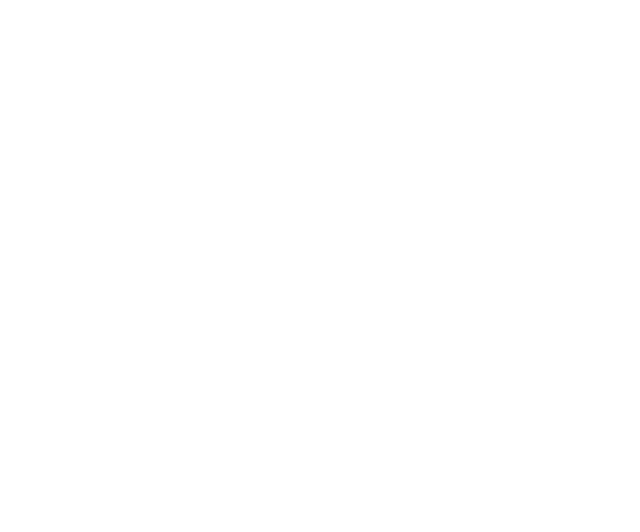
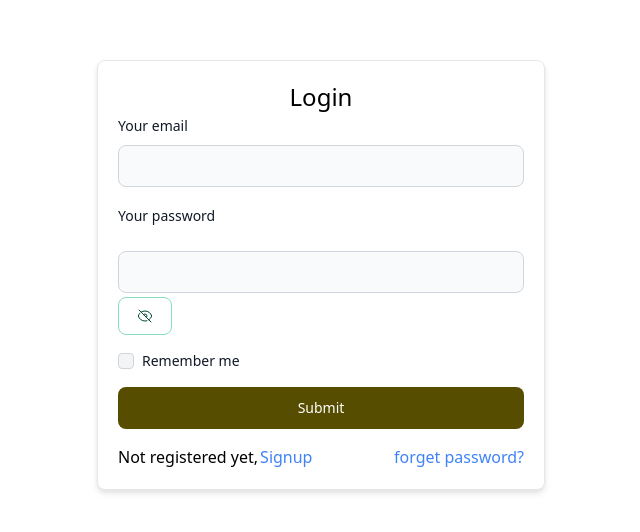
Before and after one commit to Prajay-Chaudhary/aid-platform-frontend, a React (Vite) app: page /update-password in a window 1280 px wide. Before the commit this address had no page. Shown: the part 132-664 px from the top of the page, without its empty margins (319-959 px from the left). Built offline with nearby package versions, Linux system fonts and the light colour scheme.

Commit message:
update password fetaure and password reset form & send rest password link to user email.

```diff
--- a/package.json
+++ b/package.json
@@ -12,6 +12,7 @@
         "dotenv": "^16.1.1",
         "flowbite": "^1.6.5",
         "flowbite-react": "^0.4.4",
+        "formik": "^2.4.2",
         "install": "^0.13.0",
         "jwt-decode": "^3.1.2",
         "leaflet": "^1.9.4",
@@ -20,7 +21,9 @@
         "react-google-places-autocomplete": "^4.0.1",
         "react-icons": "^4.9.0",
         "react-leaflet": "^4.2.1",
-        "react-router-dom": "6.4"
+        "react-router-dom": "6.4",
+        "react-toastify": "^9.1.3",
+        "yup": "^1.2.0"
     },
     "devDependencies": {
         "@tailwindcss/jit": "^0.1.18",
--- a/src/App.jsx
+++ b/src/App.jsx
@@ -11,6 +11,10 @@
 import RequestDetail from './pages/RequestDetail';
 import UserContext from './context/UserContext';
 import MyRequest from './pages/MyRequest';
+import ChangePassword from './pages/ChangePassword';
+import { ToastContainer } from 'react-toastify';
+import 'react-toastify/dist/ReactToastify.css';
+import PasswordReseSendtLink from './pages/PasswordReseSendtLink';
 
 function App() {
 
@@ -26,6 +30,7 @@
     <UserContext.Provider value={{ token }}>
       <Router>
         <>
+          <ToastContainer />
           <TopBar />
           <Routes>
             <Route exact path="/" element={<Home />} />
@@ -37,6 +42,8 @@
             <Route path="/chat/:user_id" element={token ? <Chat /> : <Login />} />
             <Route path="/request-details" element={token ? <RequestDetail /> : <Login />} />
             <Route path="/my-requests" element={token ? <MyRequest /> : <Login />} />
+            <Route path="/update-password" element={token ? <ChangePassword /> : <Login />} />
+            <Route exact path="/password-reset" element={<PasswordReseSendtLink />} />
           </Routes>
         </>
       </Router>
--- /dev/null
+++ b/src/components/Account/PasswordResetForm.jsx
@@ -0,0 +1,59 @@
+import React, { useState } from 'react';
+import { toast } from 'react-toastify';
+import { Button, TextInput } from "flowbite-react";
+
+const PasswordResetForm = () => {
+  const [email, setEmail] = useState('');
+
+  const handleSubmit = async (e) => {
+    e.preventDefault();
+
+    try {
+      const response = await fetch('http://localhost:3001/users/password/reset', {
+        method: 'POST',
+        headers: { 'Content-Type': 'application/json' },
+        body: JSON.stringify({ email }),
+      });
+
+      if (response.ok) {
+        toast.success('Password reset instructions have been sent to your email');
+      } else {
+        toast.error('Failed to send password reset instructions');
+      }
+    } catch (error) {
+      console.error(error);
+      toast.error('An error occurred while processing your request');
+    }
+  };
+
+  return (
+    <>
+      <div className="w-full h-screen flex items-center justify-center m-auto">
+        <div className="max-w-md w-full m-auto mt-20 md:mt-48 p-5 bg-white border drop-shadow-md hover:drop-shadow-2xl">
+          <h2 className="font-medium text-2xl text-center mb-4">Reset your password</h2>
+          <form onSubmit={handleSubmit}>
+            <div className='flex flex-col'>
+              <div>
+                <TextInput
+                  type="email"
+                  placeholder="Enter your email"
+                  value={email}
+                  onChange={(e) => setEmail(e.target.value)}
+                  required="true"
+                />
+              </div>
+              <div className='flex justify-center mt-5'>
+                <Button type="submit"
+                  className='background-color hover:bg-yellow-900'>
+                  Reset
+                </Button>
+              </div>
+            </div>
+          </form>
+        </div>
+      </div>
+    </>
+  );
+};
+
+export default PasswordResetForm;
--- /dev/null
+++ b/src/components/Account/PasswordUpdate.jsx
@@ -0,0 +1,153 @@
+import React, { useState } from 'react';
+import * as Yup from 'yup';
+import { Label, Button, TextInput } from "flowbite-react";
+import { Formik, Form, Field, ErrorMessage } from 'formik';
+import { toast } from 'react-toastify';
+
+const PasswordUpdate = () => {
+  const [loading, setLoading] = useState(false);
+  const token = JSON.parse(sessionStorage.getItem('token'));
+  const user = JSON.parse(sessionStorage.getItem('user'));
+
+  const validationSchema = Yup.object({
+    currentPassword: Yup.string().required('Current password is required'),
+    password: Yup.string().required('New password is required'),
+    confirmPassword: Yup.string()
+      .required('Password confirmation is required')
+      .oneOf([Yup.ref('password'), null], 'Passwords must match'),
+  });
+
+  const handleSubmit = async (data) => {
+    try {
+      setLoading(true);
+      const response = await fetch('http://localhost:3001/password/update', {
+        method: 'PUT',
+        headers: {
+          'content-type': 'application/json',
+          'accept': 'application/json',
+          'Authorization': `Bearer ${token}` // send authorized token to the server
+        },
+        body: JSON.stringify({
+          user: {
+            email: user.email,
+            current_password: data.currentPassword,
+            password: data.password,
+            password_confirmation: data.confirmPassword,
+          },
+        }),
+      });
+      const { notice } = await response.json(); // Extract the notice from the response JSON
+      if (response.ok) {
+        // Remove token from session storage
+        sessionStorage.removeItem('token');
+        toast.success('Password updated successfully, please login!');
+        // Delay the redirect to the login page by 2 second
+        setTimeout(() => {
+          window.location = '/login';
+        }, 2000);
+      } else {
+        toast.error(notice || 'Error updating password');
+      }
+    } catch (error) {
+      toast.error('Error updating password');
+    } finally {
+      setLoading(false);
+    }
+  };
+
+
+  return (
+    <>
+      <div className="w-full h-screen flex items-center justify-center m-auto">
+        <div className="max-w-md w-full m-auto mt-20 md:mt-48 p-5 bg-white border drop-shadow-md hover:drop-shadow-2xl rounded-lg">
+          <h2 className="font-medium text-2xl text-center">Update your password</h2>
+          <div className="p-4">
+            <Formik
+              initialValues={{
+                currentPassword: '',
+                password: '',
+                confirmPassword: '',
+              }}
+              validationSchema={validationSchema}
+              onSubmit={handleSubmit}
+            >
+              {({ errors, touched }) => (
+                <Form className="flex flex-col gap-4">
+                  <div className="relative">
+                    <Label htmlFor="currentPassword">Current password *</Label>
+                    <Field name="currentPassword">
+                      {({ field }) => (
+                        <TextInput
+                          {...field}
+                          id="currentPassword"
+                          type="password"
+                          placeholder="******"
+                          className={`form-input ${errors.currentPassword && touched.currentPassword ? 'error' : ''}`}
+                        />
+                      )}
+                    </Field>
+                    <ErrorMessage
+                      name="currentPassword"
+                      component="span"
+                      className="text-red-500"
+                    />
+                  </div>
+
+                  <div className="relative">
+                    <Label htmlFor="password">New password *</Label>
+                    <Field name="password">
+                      {({ field }) => (
+                        <TextInput
+                          {...field}
+                          id="password"
+                          type="password"
+                          placeholder="******"
+                          className={`form-input ${errors.password && touched.password ? 'error' : ''}`}
+                        />
+                      )}
+                    </Field>
+                    <ErrorMessage
+                      name="password"
+                      component="span"
+                      className="text-red-500"
+                    />
+                  </div>
+
+                  <div className="relative">
+                    <Label htmlFor="confirmPassword">Confirm password *</Label>
+                    <Field name="confirmPassword">
+                      {({ field }) => (
+                        <TextInput
+                          {...field}
+                          id="confirmPassword"
+                          type="password"
+                          placeholder="******"
+                          className={`form-input ${errors.confirmPassword && touched.confirmPassword ? 'error' : ''}`}
+                        />
+                      )}
+                    </Field>
+                    <ErrorMessage
+                      name="confirmPassword"
+                      component="span"
+                      className="text-red-500"
+                    />
+                  </div>
+
+                  <Button
+                    type="submit"
+                    className="bg-blue-400 text-white"
+                    disabled={loading}
+                  >
+                    Update
+                  </Button>
+                </Form>
+              )}
+            </Formik>
+          </div>
+        </div>
+      </div>
+    </>
+  );
+};
+
+export default PasswordUpdate;
--- a/src/components/LoginForm.jsx
+++ b/src/components/LoginForm.jsx
@@ -24,7 +24,7 @@
   return (
     <>
       <div className="w-full h-screen flex items-center justify-center m-auto ">
-        <div className="max-w-md w-full m-auto mt-20 md:mt-48 p-5 bg-white border drop-shadow-md hover:drop-shadow-2xl">
+        <div className="max-w-md w-full m-auto mt-20 md:mt-48 p-5 bg-white border drop-shadow-md hover:drop-shadow-2xl rounded-lg">
           <h2 className="font-medium text-2xl text-center">Login</h2>
           <form className="flex flex-col gap-4" onSubmit={handleSubmit}>
             <div>
@@ -86,7 +86,9 @@
               <p> Not registered yet,
                 <a href="/signup" className="no-underline hover:underline text-blue-500 ml-0.5" >Signup</a></p></div>
             <div>
-              <p className="no-underline hover:underline text-blue-500 ml-0.5">forget password?</p>
+              <p className="no-underline hover:underline text-blue-500 ml-0.5">
+                <a href="/password-reset" className="no-underline hover:underline text-blue-500 ml-0.5" >forget password?</a>
+              </p>
             </div>
           </div>
         </div>
--- /dev/null
+++ b/src/pages/ChangePassword.jsx
@@ -0,0 +1,12 @@
+import React from 'react'
+import PasswordUpdate from '../components/Account/PasswordUpdate'
+
+
+
+const ChangePassword = () => {
+  return (
+    <div>< PasswordUpdate /></div>
+  )
+}
+
+export default ChangePassword
--- /dev/null
+++ b/src/pages/PasswordReseSendtLink.jsx
@@ -0,0 +1,12 @@
+import React from 'react'
+import PasswordResetForm from '../components/Account/PasswordResetForm'
+
+const PasswordReseSendtLink = () => {
+  return (
+    <div>
+      < PasswordResetForm />
+    </div>
+  )
+}
+
+export default PasswordReseSendtLink
--- a/src/pages/Signup.jsx
+++ b/src/pages/Signup.jsx
@@ -41,7 +41,7 @@
   return (
     <>
       <div className="w-full h-screen flex items-center justify-center m-auto">
-        <div className="max-w-lg w-full m-auto mt-10 p-5 bg-white border rounded drop-shadow-md hover:drop-shadow-2xl">
+        <div className="max-w-lg w-full m-auto mt-10 p-5 bg-white border rounded drop-shadow-md hover:drop-shadow-2xl rounded-lg">
           <h2 className="font-medium text-2xl text-center">Signup</h2>
           <form className="flex flex-col gap-4" onSubmit={handleSubmit}>
             <div>
--- a/src/static/css/index.css
+++ b/src/static/css/index.css
@@ -35,3 +35,8 @@
 .txt-color {
     color: #564D00 !important;
 }
+
+.error {
+    border: 1px solid red;
+    border-radius: 10px;
+}
```
Also changed, not shown: src/components/Common/TopBar.jsx (+10 -2 lines), 1 other file (tests, documents, lock files or other folders).
